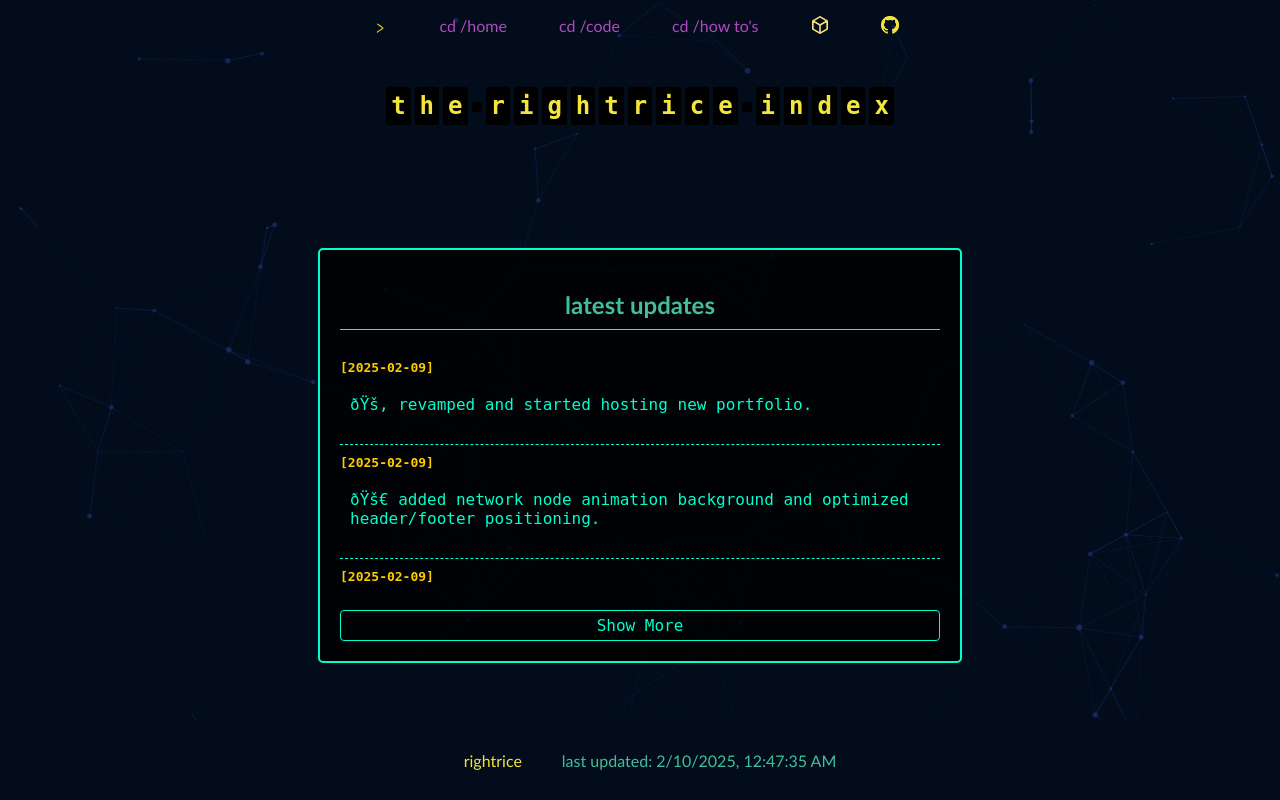
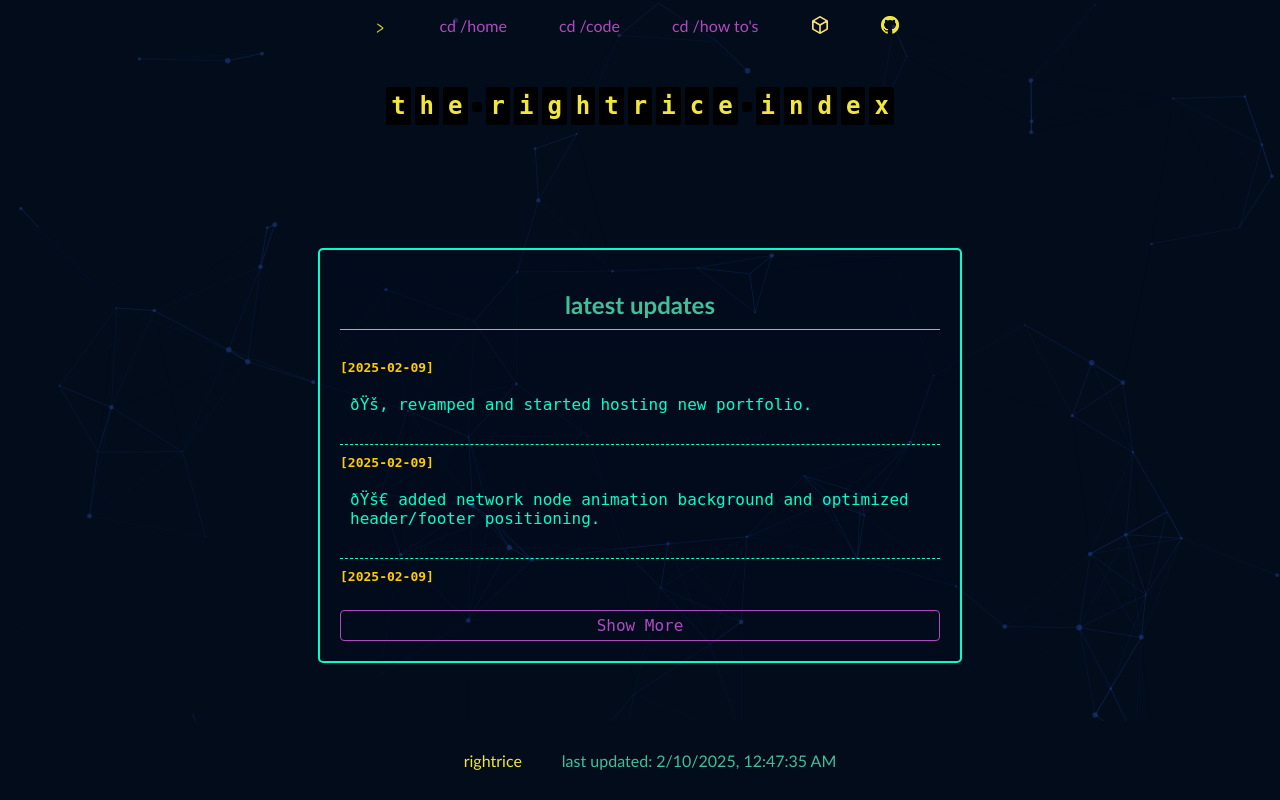
Before and after one commit to rightrice/website, a PHP site: page / in a window 1280 px wide. Run offline with PHP 8.4, Linux system fonts and the light colour scheme.

Commit message:
updates to styles
- changed some more styling

```diff
--- a/style.css
+++ b/style.css
@@ -178,7 +178,7 @@
 }
 /* updates template */
 .update-log {
-    background: rgba(0, 0, 0, 0.8);
+    background: rgba(68, 80, 170, 0.005);
     padding: 20px;
     border: 2px solid #00ffcc;
     border-radius: 5px;
@@ -218,8 +218,8 @@
 
 #toggleUpdates {
     background: none;
-    color: #00ffcc;
-    border: 1px solid #00ffcc;
+    color: #B149BF;
+    border: 1px solid #B149BF;
     padding: 5px 10px;
     cursor: pointer;
     display: block;
@@ -228,7 +228,7 @@
 }
 
 #toggleUpdates:hover {
-    background: #00ffcc;
+    background: #B149BF;
     color: black;
 }
 /* code.html code styles */
```
